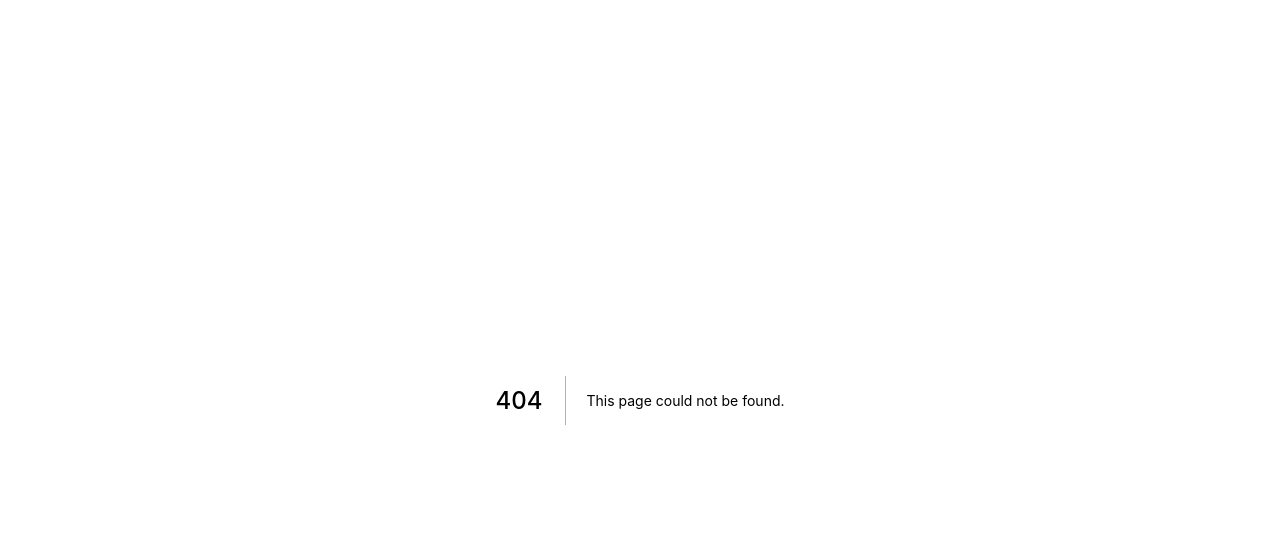
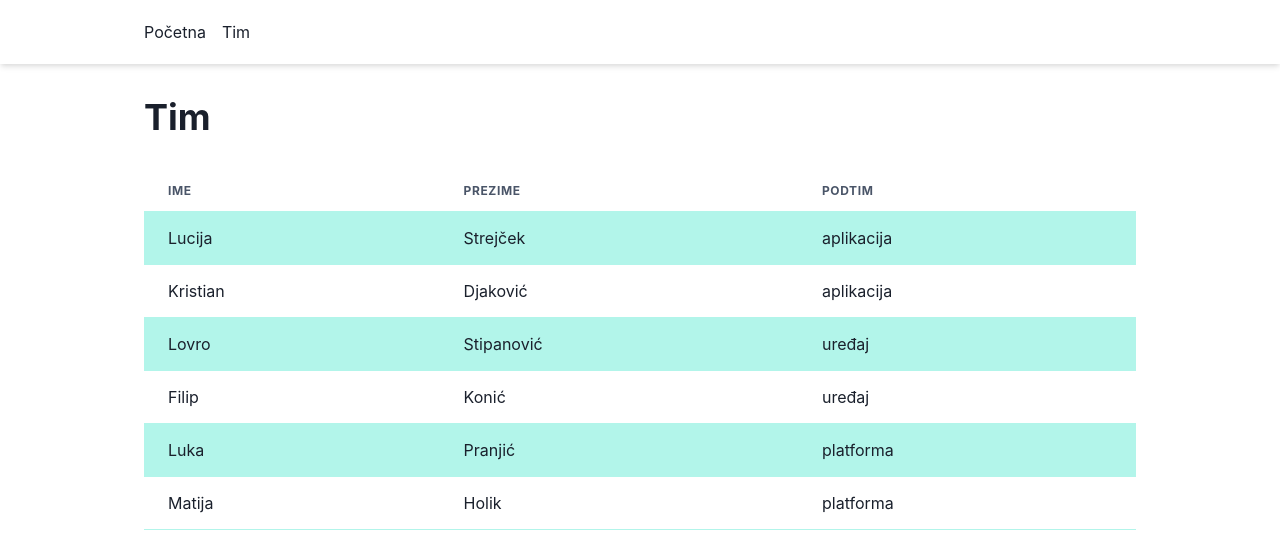
Before and after one commit to PajserDivizija/Car-Park-IoT-Solution, a Next.js app: page /tim in a window 1280 px wide. Before the commit this address had no page. Shown: the top 552 px of the page. Built offline with nearby package versions, Linux system fonts and the light colour scheme; no server answers.

Commit message:
Add tim section

```diff
--- /dev/null
+++ b/pages/tim.tsx
@@ -0,0 +1,60 @@
+import { Heading } from '@chakra-ui/layout';
+import { Table, TableContainer, Tbody, Td, Th, Thead, Tr } from '@chakra-ui/table';
+import Layout from '../components/layout';
+import { useFetchUser } from '../lib/user';
+
+function Home() {
+  const { user, loading } = useFetchUser();
+
+  return (
+    <Layout user={user} loading={loading}>
+      <Heading my={8}>Tim</Heading>
+
+      <TableContainer>
+        <Table variant='striped'>
+          <Thead>
+            <Tr>
+              <Th>Ime</Th>
+              <Th>Prezime</Th>
+              <Th>Podtim</Th>
+            </Tr>
+          </Thead>
+          <Tbody>
+            <Tr>
+              <Td>Lucija</Td>
+              <Td>Strejček</Td>
+              <Td>aplikacija</Td>
+            </Tr>
+            <Tr>
+              <Td>Kristian</Td>
+              <Td>Djaković</Td>
+              <Td>aplikacija</Td>
+            </Tr>
+            <Tr>
+              <Td>Lovro</Td>
+              <Td>Stipanović</Td>
+              <Td>uređaj</Td>
+            </Tr>
+            <Tr>
+              <Td>Filip</Td>
+              <Td>Konić</Td>
+              <Td>uređaj</Td>
+            </Tr>
+            <Tr>
+              <Td>Luka</Td>
+              <Td>Pranjić</Td>
+              <Td>platforma</Td>
+            </Tr>
+            <Tr>
+              <Td>Matija</Td>
+              <Td>Holik</Td>
+              <Td>platforma</Td>
+            </Tr>
+          </Tbody>
+        </Table>
+      </TableContainer>
+    </Layout>
+  );
+}
+
+export default Home;
```
